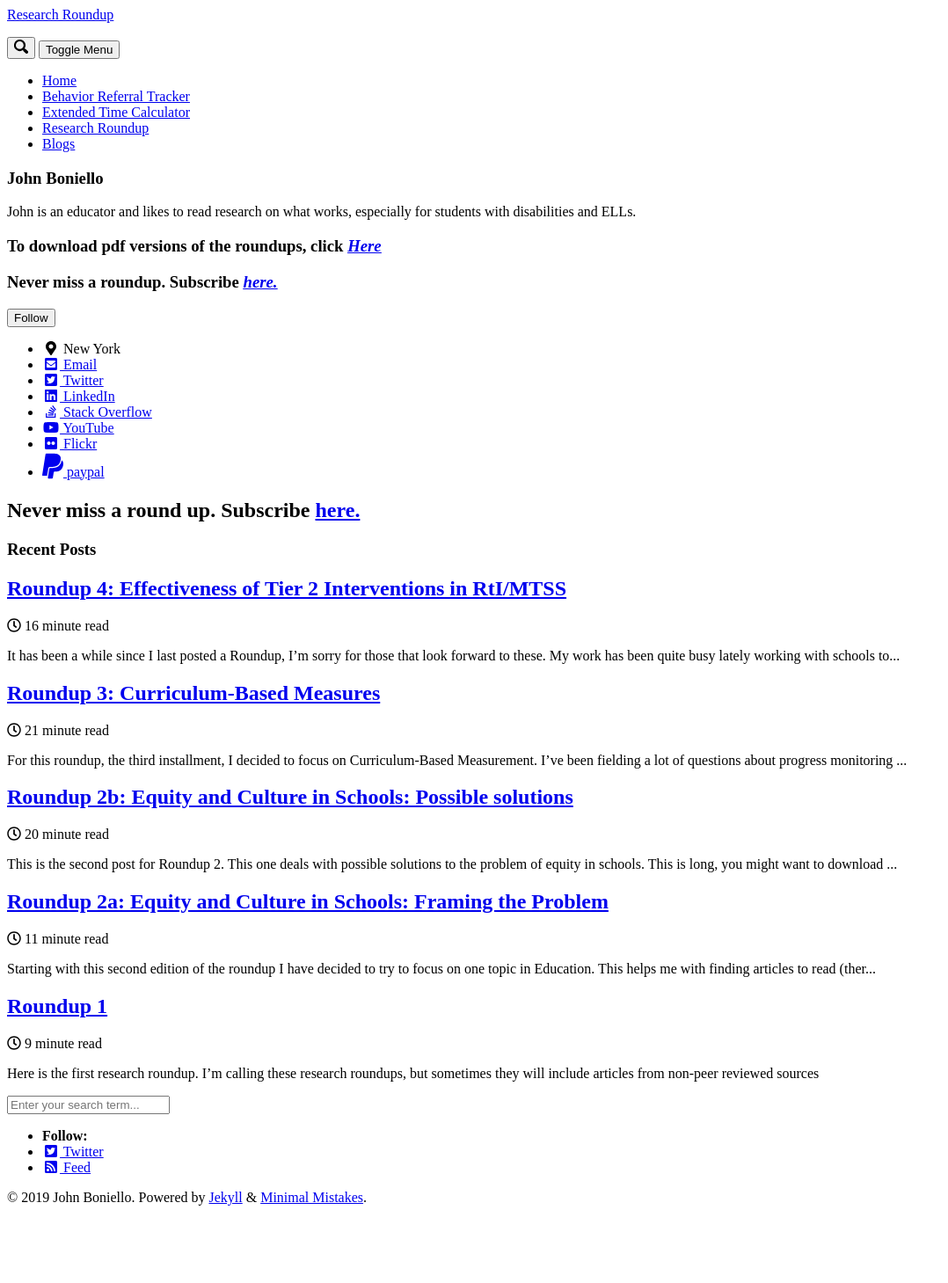
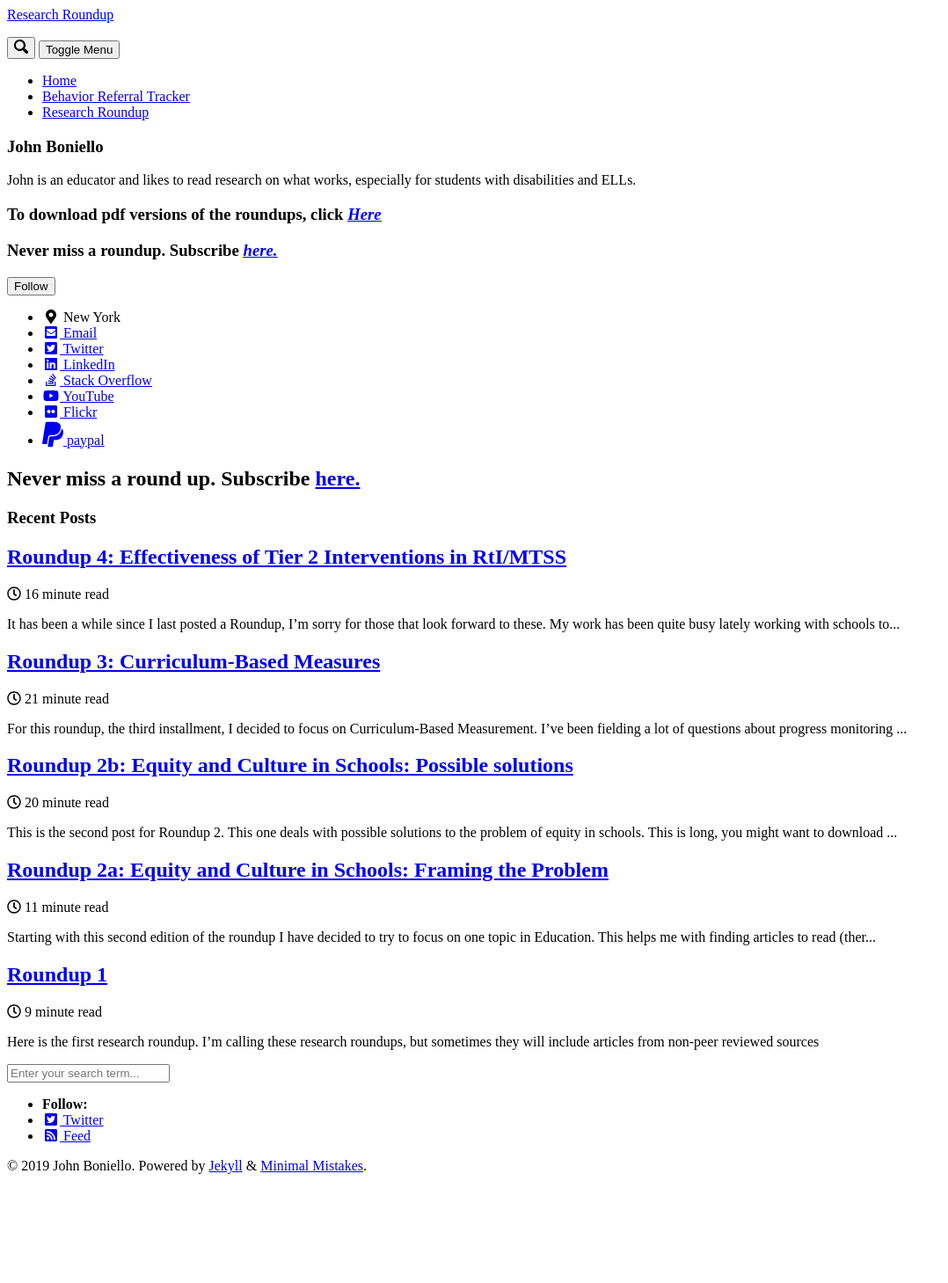
Before and after one commit to johnboniello/Research-round-up, a Jekyll site: the page built from index.html, in a window 1280 px wide. Shown: the whole page at 88% size, without its empty margins (0-1078 px from the left). Built offline with Jekyll 4.4.1, drawn with Linux system fonts in a browser that asks for light colours; nearby versions of some CDN libraries; a script bundle is joined from its source files by our own code; the list of posts is cut into pages by our own code; comment, search, counter and statistics services are not loaded; after the commit the page ends 1423 px from its top, so only the background shows below that.

Commit message:
Update navigation.yml

```diff
--- a/_data/navigation.yml
+++ b/_data/navigation.yml
@@ -4,11 +4,7 @@ main:
     url: https://johnboniello.com/
   - title: "Behavior Referral Tracker"
     url: https://johnboniello.com/Behavior-Tracker
-  - title: "Extended Time Calculator"
-    url: https://johnboniello.com/Extended-Time-Calculator/
   - title: "Research Roundup"
     url: http://johnboniello.com/Research-round-up/
-  - title: "Blogs"
-    url: https://johnboniello.com/blog2/
   # - title: "Sitemap"
   #   url: /sitemap/
```
